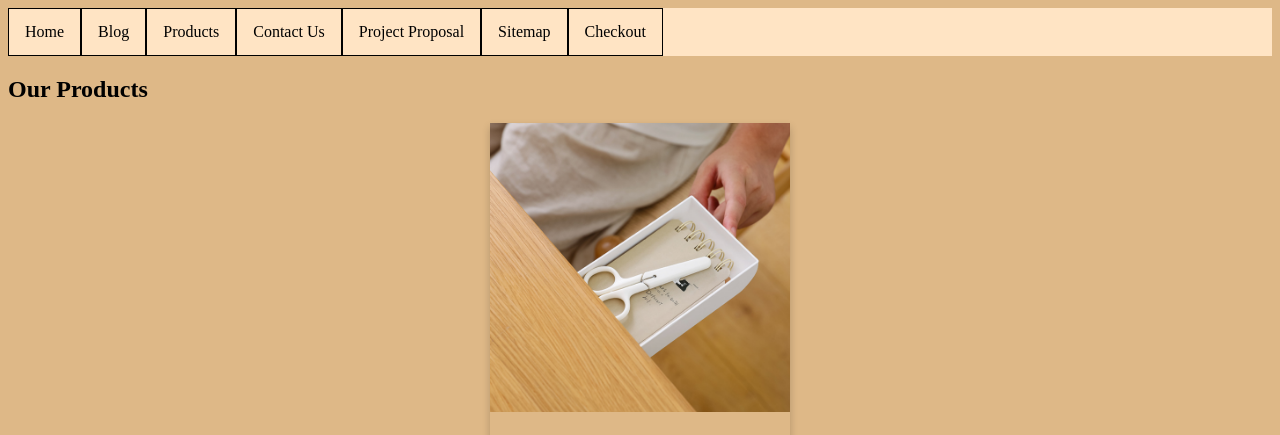
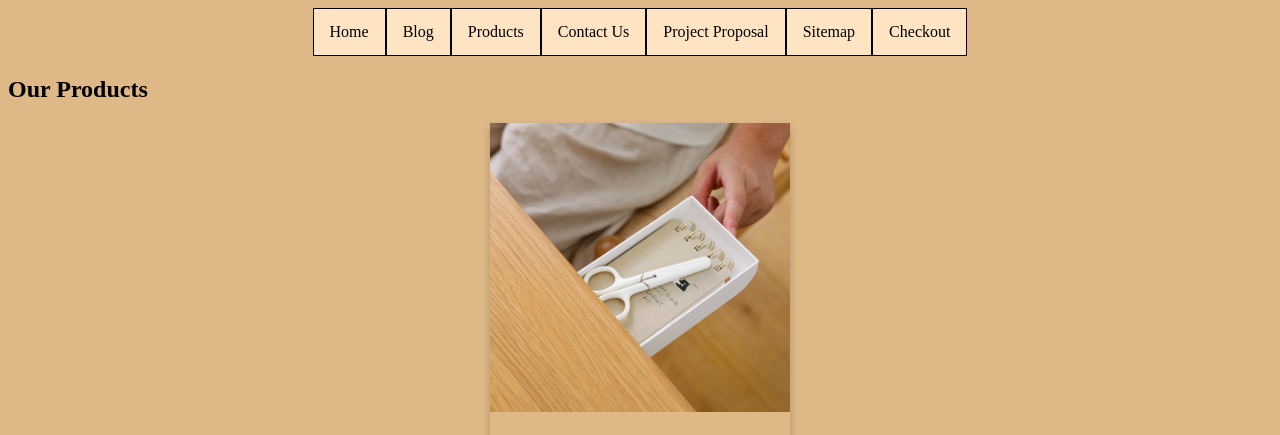
Before and after one commit to amirasadi9/project, a plain HTML site: page product.html in a window 1280 px wide. Shown: the top 435 px of the page. Drawn offline with Linux system fonts and the light colour scheme.

Commit message:
nav center

```diff
--- a/product.html
+++ b/product.html
@@ -13,6 +13,9 @@ ul{
         padding: 0;
         overflow: hidden;
         background-color: bisque;
+        width:fit-content;
+        margin:auto;
+
 
     }
     li{
```
Also changed, not shown: Contact.html (+2 -0 lines), blog.html (+2 -0 lines), cart.html (+2 -0 lines), checkout.html (+2 -0 lines), index.html (+1 -0 lines), proposal.html (+2 -0 lines), sitemap.html (+2 -0 lines).
